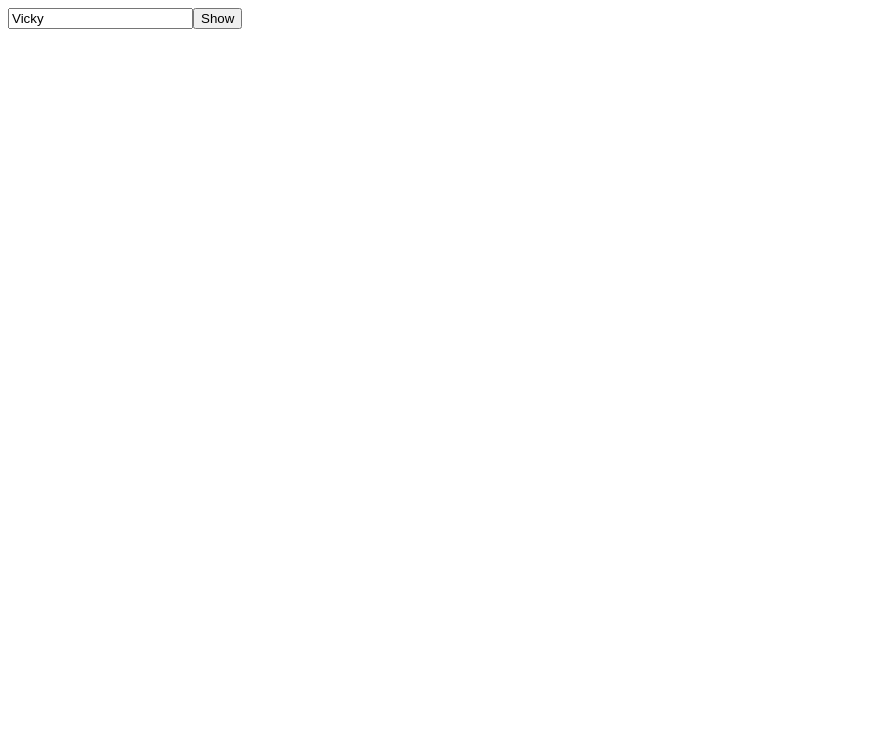
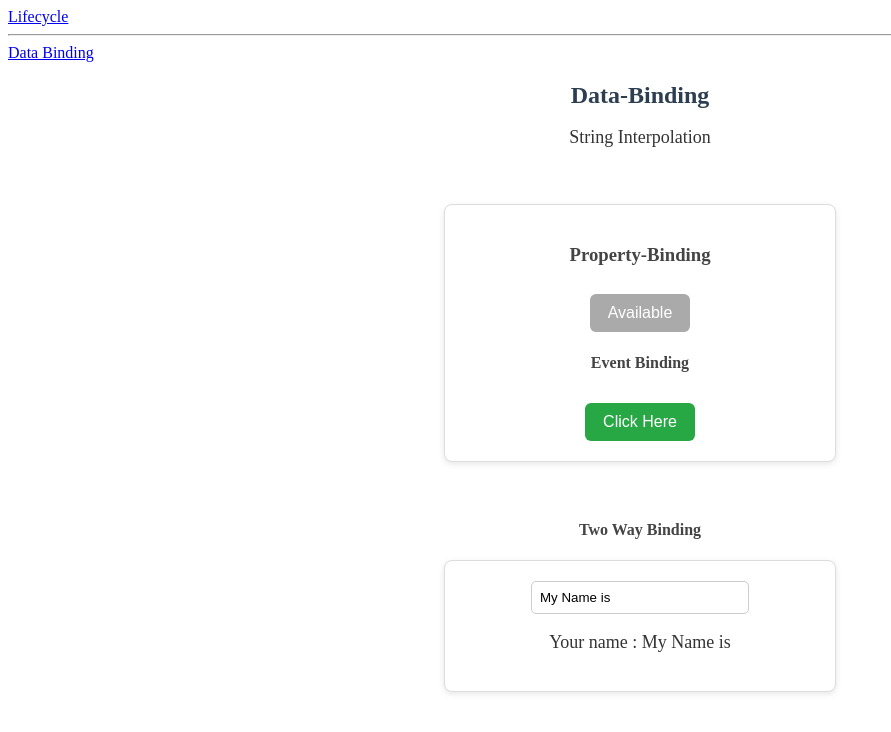
Before and after one commit to vignesh-sparkout/Angular-Practicals, an Angular app: page /data-binding in a window 1280 px wide. Before the commit this address led to /. Shown: the top 732 px of the page, without its empty margins (0-891 px from the left). Built offline with nearby package versions, Linux system fonts and the light colour scheme.

Commit message:
Data Binding Practical IMplementaion Update

```diff
--- a/src/app/app.html
+++ b/src/app/app.html
@@ -1,10 +1,4 @@
-<input type="text" [(ngModel)]="value">
+  <a routerLink="/life-cycle">Lifecycle</a> <br><hr>
+  <a routerLink="/data-binding">Data Binding</a>
 
-<button type="button" (click)="onShowOrHide()">
-  {{ showLifeCycle ? 'Hide' : 'Show' }}
-</button>
-<br />
-
-<p *ngIf="showLifeCycle">Name: {{ value }}</p>
-
-<app-life-cycle *ngIf="showLifeCycle" [value]="value"></app-life-cycle>
+<router-outlet></router-outlet>
--- a/src/app/app.routes.ts
+++ b/src/app/app.routes.ts
@@ -1,3 +1,9 @@
 import { Routes } from '@angular/router';
+import { DataBinding } from './data-binding/data-binding';
+import { LifeCycle } from './life-cycle/life-cycle';
 
-export const routes: Routes = [];
+export const routes: Routes = [
+  { path: 'life-cycle', component: LifeCycle },
+  { path: 'data-binding', component: DataBinding },
+  { path: '', redirectTo: 'life-cycle', pathMatch: 'full' }
+];
--- a/src/app/app.ts
+++ b/src/app/app.ts
@@ -1,20 +1,12 @@
 import { Component } from '@angular/core';
-import { CommonModule } from '@angular/common';
-import { LifeCycle } from './life-cycle/life-cycle';
-import { FormsModule } from '@angular/forms';
-
+import { RouterOutlet, RouterLink } from '@angular/router';
 @Component({
   selector: 'app-root',
-  imports: [CommonModule, LifeCycle, FormsModule],
+  imports: [RouterOutlet, RouterLink],
   templateUrl: './app.html',
-  styleUrl: './app.css',
+  styleUrls: ['./app.css'],
   standalone: true
 })
 export class App {
-  showLifeCycle: boolean = false;
-  value: string = 'Vicky';
 
-  onShowOrHide() {
-    this.showLifeCycle = !this.showLifeCycle;
   }
-}
--- /dev/null
+++ b/src/app/data-binding/data-binding.css
@@ -0,0 +1,69 @@
+
+body {
+    font-family: Arial, sans-serif;
+    background-color: #f4f6f8;
+}
+
+h2 {
+    text-align: center;
+    color: #2c3e50;
+    margin-bottom: 10px;
+}
+
+
+p {
+    text-align: center;
+    font-size: 18px;
+    color: #333;
+}
+
+
+div {
+    width: 350px;
+    margin: 20px auto;
+    padding: 20px;
+    border-radius: 8px;
+    border: 1px solid #ddd;
+    background-color: #ffffff;
+    text-align: center;
+    box-shadow: 0 2px 6px rgba(0, 0, 0, 0.1);
+}
+
+
+h3,
+h4 {
+    text-align: center;
+    color: #444;
+}
+
+
+button {
+    padding: 10px 18px;
+    font-size: 16px;
+    border: none;
+    border-radius: 6px;
+    background-color: #28a745;
+    color: white;
+    cursor: pointer;
+    margin-top: 10px;
+}
+
+button:hover {
+    background-color: #218838;
+}
+
+button:disabled {
+    background-color: #aaa;
+    cursor: not-allowed;
+}
+.two-way {
+  text-align: center;
+  margin-top: 20px;
+}
+
+input {
+  padding: 8px;
+  width: 200px;
+  border: 1px solid #ccc;
+  border-radius: 5px;
+}
--- /dev/null
+++ b/src/app/data-binding/data-binding.html
@@ -0,0 +1,25 @@
+<h2>Data-Binding</h2>
+
+<p>{{name}}</p>
+
+<br>
+
+<div>
+  <h3>Property-Binding</h3>
+  <button class="btn btn-success" [disabled]="btnToggle">Available</button>
+
+  <br>
+
+  <h4>Event Binding</h4>
+  <button (click)="changeName()">Click Here</button>
+</div>
+
+<br>
+
+<h4>Two Way Binding</h4>
+
+<div class="two-way">
+  <input type="text" [(ngModel)]="userName" placeholder="Enter Your Name">
+
+  <p>Your name : {{userName}}</p>
+</div>
--- /dev/null
+++ b/src/app/data-binding/data-binding.ts
@@ -0,0 +1,27 @@
+import { Component, OnInit } from "@angular/core";
+import { FormsModule } from "@angular/forms";
+
+@Component({
+  standalone: true,
+  selector: 'app-data-binding',
+  imports: [FormsModule],
+  templateUrl: './data-binding.html',
+  styleUrls: ['./data-binding.css']
+})
+export class DataBinding implements OnInit {
+
+  name = "String Interpolation";
+  btnToggle: boolean = true;
+  userName: string = "My Name is";
+
+  ngOnInit(): void {
+    setTimeout(() => {
+      this.btnToggle = false;
+    }, 2000);
+  }
+
+  changeName(){
+    this.name = "This is Event Binding";
+  }
+
+}
--- a/src/app/life-cycle/life-cycle.html
+++ b/src/app/life-cycle/life-cycle.html
@@ -1,2 +1,3 @@
+<h2> Life-cycle</h2>
 <p>Value: {{ value }}</p>
 <p>life-cycle works!</p>
--- a/src/app/life-cycle/life-cycle.ts
+++ b/src/app/life-cycle/life-cycle.ts
@@ -5,7 +5,8 @@ import { CommonModule } from '@angular/common';
   selector: 'app-life-cycle',
   imports: [CommonModule],
   templateUrl: './life-cycle.html',
-  styleUrl: './life-cycle.css',
+  styleUrls: ['./life-cycle.css'],
+  standalone:true
 })
 export class LifeCycle implements OnInit {
 @Input() value: string = '';
--- a/src/index.html
+++ b/src/index.html
@@ -9,5 +9,6 @@
 </head>
 <body>
   <app-root></app-root>
+  <router-outlet></router-outlet>
 </body>
 </html>
```
Also changed, not shown: 1 other file (tests, documents, lock files or other folders).
